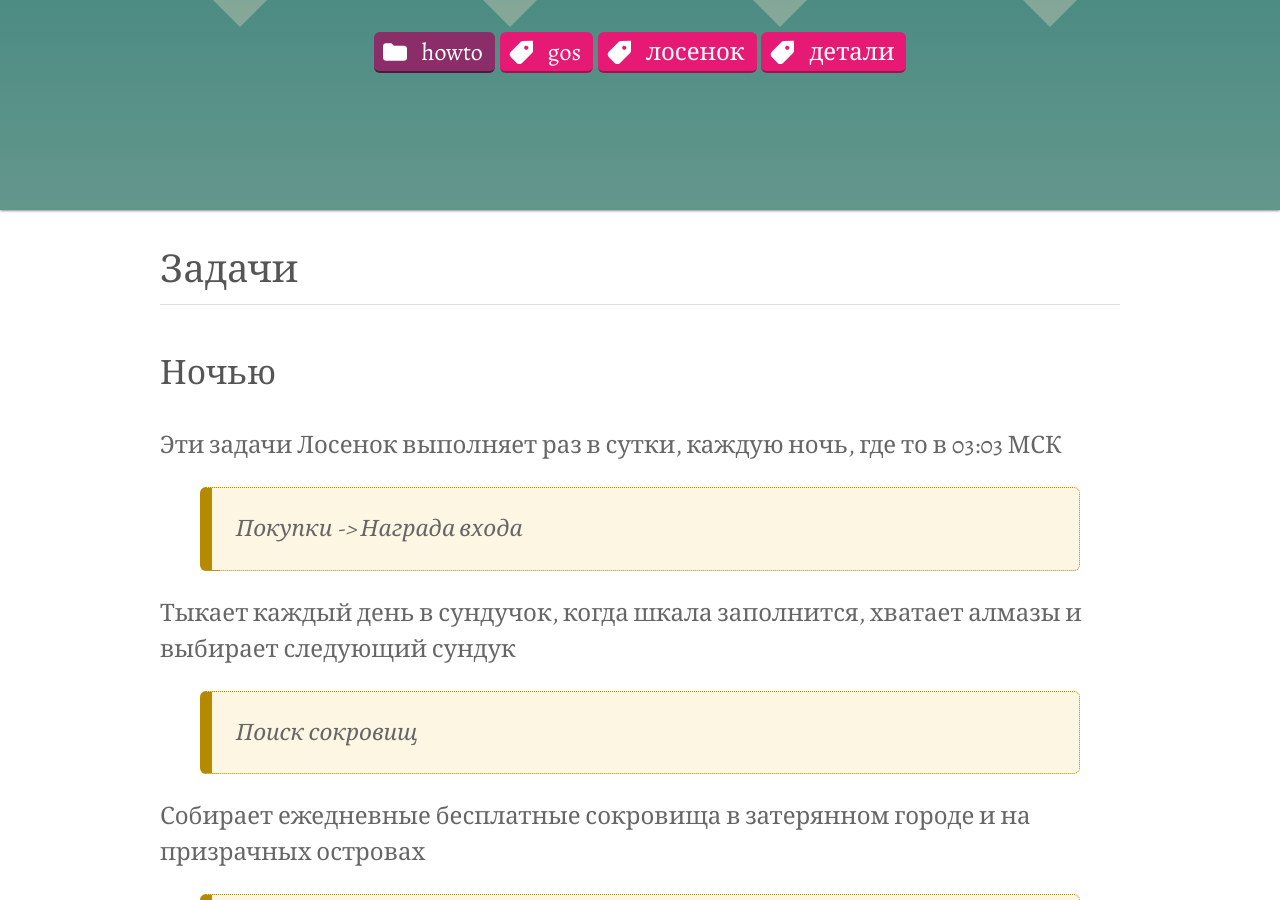
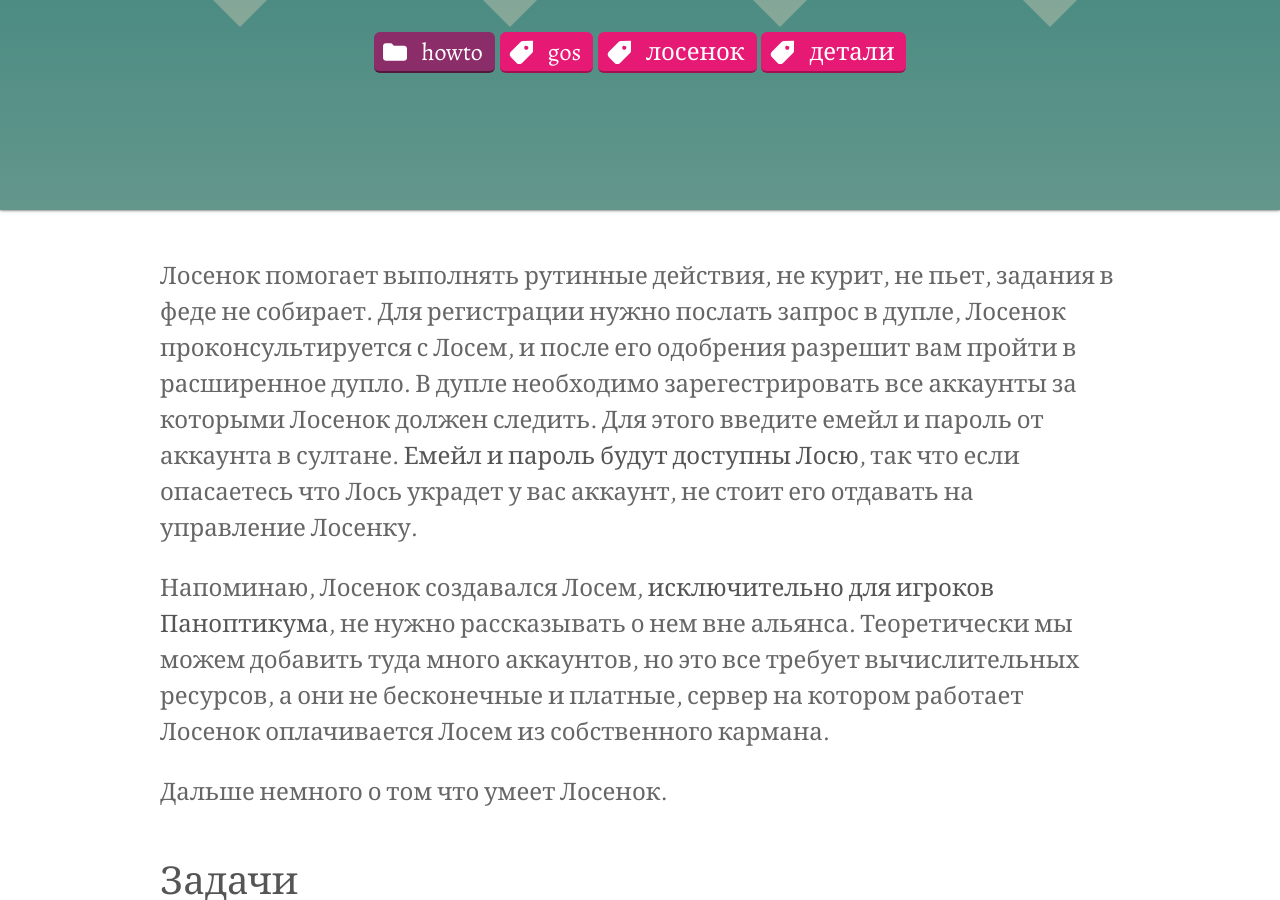
Before and after one commit to flicus/gos, a Jekyll site: the page built from _posts/2023-08-30-Лосенок.md, in a window 1280 px wide and 900 px high, scrolled down 366 px. Built offline with Jekyll 4.4.1, drawn with Linux system fonts in a browser that asks for light colours; comment, search, counter and statistics services are not loaded.

Commit message:
latest updates

```diff
--- a/_posts/2023-08-30-Лосенок.md
+++ b/_posts/2023-08-30-Лосенок.md
@@ -5,6 +5,12 @@ category: howto
 tags: [gos, лосенок, детали]
 comments: true
 ---
+
+Лосенок помогает выполнять рутинные действия, не курит, не пьет, задания в феде не собирает. Для регистрации нужно послать запрос в дупле, Лосенок проконсультируется с Лосем, и после его одобрения разрешит вам пройти в расширенное дупло. В дупле необходимо зарегестрировать все аккаунты за которыми Лосенок должен следить. Для этого введите емейл и пароль от аккаунта в султане. **Емейл и пароль будут доступны Лосю**, так что если опасаетесь что Лось украдет у вас аккаунт, не стоит его отдавать на управление Лосенку.
+
+Напоминаю, Лосенок создавался Лосем, **исключительно для игроков Паноптикума**, не нужно рассказывать о нем вне альянса. Теоретически мы можем добавить туда много аккаунтов, но это все требует вычислительных ресурсов, а они не бесконечные и платные, сервер на котором работает Лосенок оплачивается Лосем из собственного кармана.
+
+Дальше немного о том что умеет Лосенок.
 
 ## Задачи
 ### Ночью
```
